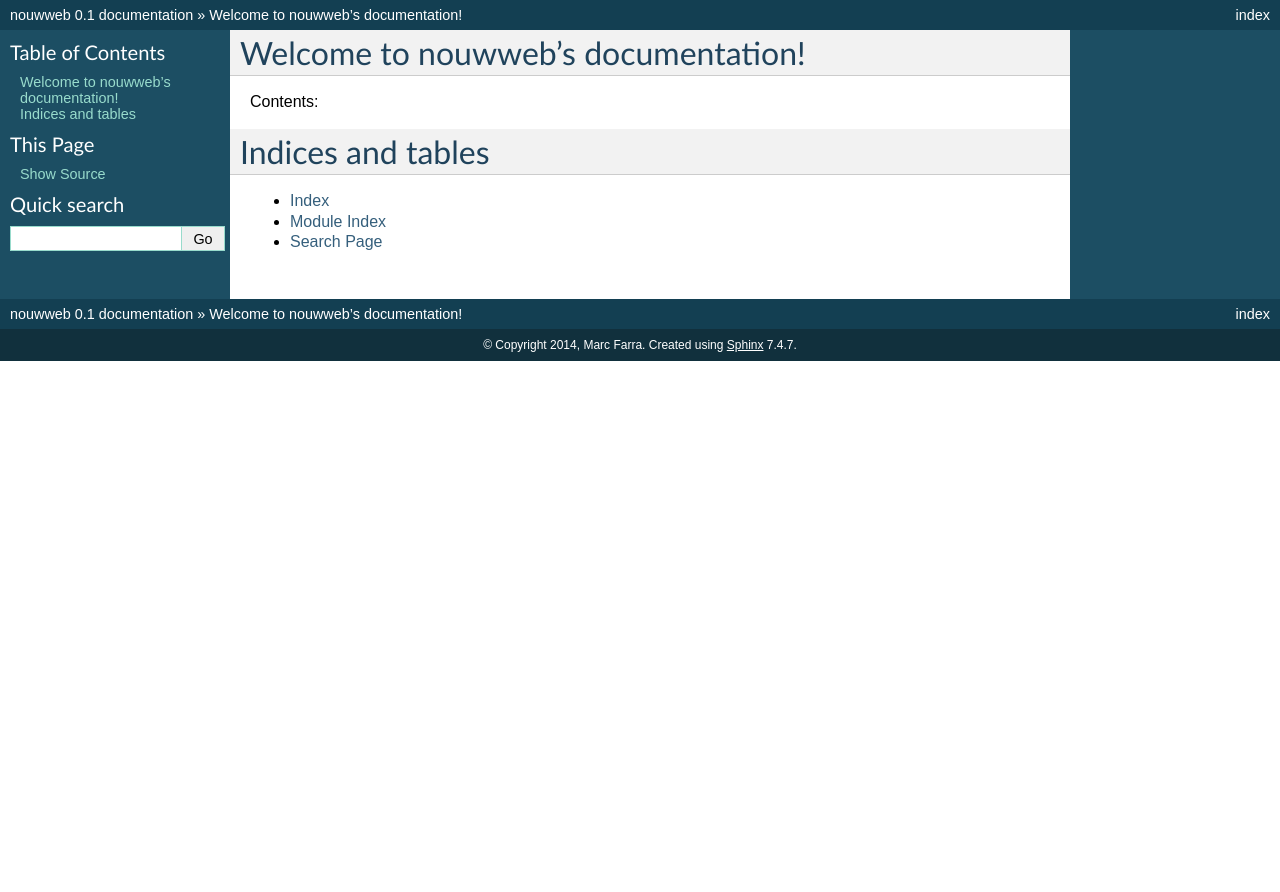
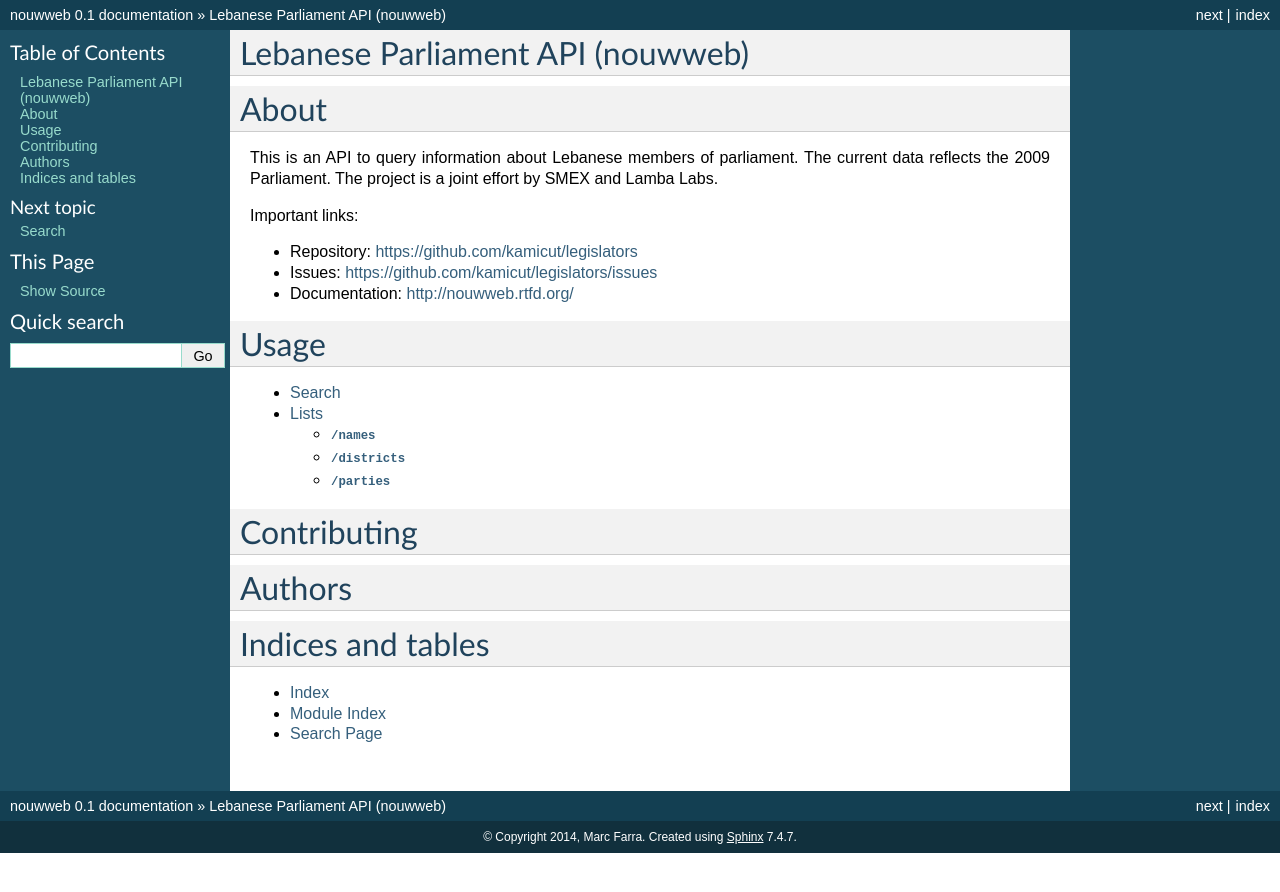
Before and after one commit to kamicut/legislators, a Sphinx documentation site: the page built from docs/index.rst, in a window 1280 px wide. Shown: the top 892 px of the page. Built offline with Sphinx 7.4.7, drawn with Linux system fonts in a browser that asks for light colours.

Commit message:
Update docs

```diff
--- a/docs/index.rst
+++ b/docs/index.rst
@@ -3,14 +3,35 @@
    You can adapt this file completely to your liking, but it should at least
    contain the root `toctree` directive.
 
-Welcome to nouwweb's documentation!
+Lebanese Parliament API (nouwweb)
 ===================================
 
-Contents:
+About
+=====
+This is an API to query information about Lebanese members of parliament. The current data reflects the 2009 Parliament.
+The project is a joint effort by SMEX and Lamba Labs.
+
+Important links:
+
+* Repository:    https://github.com/kamicut/legislators
+* Issues:        https://github.com/kamicut/legislators/issues
+* Documentation: http://nouwweb.rtfd.org/
+
+Usage
+=====
 
 .. toctree::
-   :maxdepth: 2
+	:maxdepth: 2
 
+	usage/search
+	usage/lists
+
+
+Contributing
+=============
+
+Authors
+=======
 
 
 Indices and tables
--- /dev/null
+++ b/docs/usage/search.rst
@@ -0,0 +1,4 @@
+Search
+======
+
+Search is located at /search
```
Also changed, not shown: docs/usage/lists.rst (added, +26 -0 lines), 11 other files.
